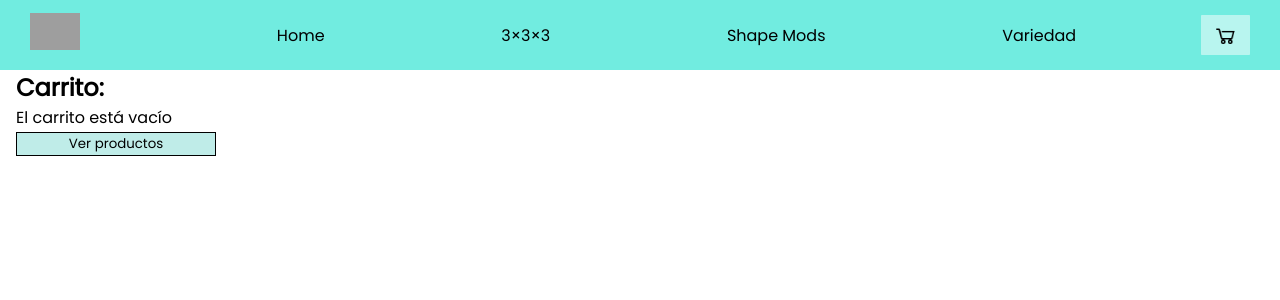
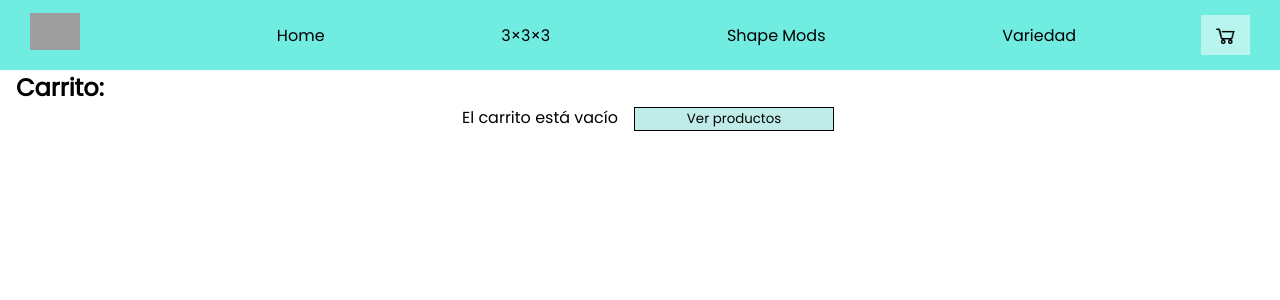
Before and after one commit to GuadaAmin/Rubishop, a React (Create React App) app: page /cart in a window 1280 px wide. Shown: the top 300 px of the page. Built offline with nearby package versions, Linux system fonts and the light colour scheme; grey boxes are pictures that could not be loaded.

Commit message:
firebase2 v3

```diff
--- a/src/components/Cart/Cart.css
+++ b/src/components/Cart/Cart.css
@@ -1,3 +1,8 @@
+.elementoCentrado {
+    display: flex;
+    justify-content: center;
+}
+
 .cart {
     display: flex;
     justify-content: center;
@@ -63,10 +68,6 @@ input {
     padding: .2rem;
     width: 100%;
 }
-.orderForm {
-    display: flex;
-    justify-content: center;
-}
 .button {
     background-color: rgb(191, 236, 232);
     border: solid 1px black;
--- a/src/components/Cart/Cart.js
+++ b/src/components/Cart/Cart.js
@@ -54,9 +54,11 @@ const Cart = () => {
                     {
                         productCartList.length > 0 ?
                         <div className='total'>
-                            <h3 className='carritoElement'>Total: ${getTotalPrice()}</h3>
-                            <button onClick={()=>clearCart()} className='carritoElement'>Vaciar carrito</button>
-                            <div className='orderForm'>
+                            <div className='elementoCentrado'>
+                                <h3 className='carritoElement'>Total: ${getTotalPrice()}</h3>
+                                <button onClick={()=>clearCart()} className='carritoElement'>Vaciar carrito</button>
+                            </div>
+                            <div className='elementoCentrado'>
                                 <form onSubmit={sendOrder}>
                                     <fieldset>
                                         <legend><strong>Enviar pedido:</strong></legend>
@@ -82,7 +84,7 @@ const Cart = () => {
                             </div>
                         </div>
                         :
-                        <div>
+                        <div className='elementoCentrado'>
                             <p className='carritoElement'>El carrito está vacío</p>
                             <Link to='/' className='carritoElement'><button>Ver productos</button></Link>
                         </div>
```
